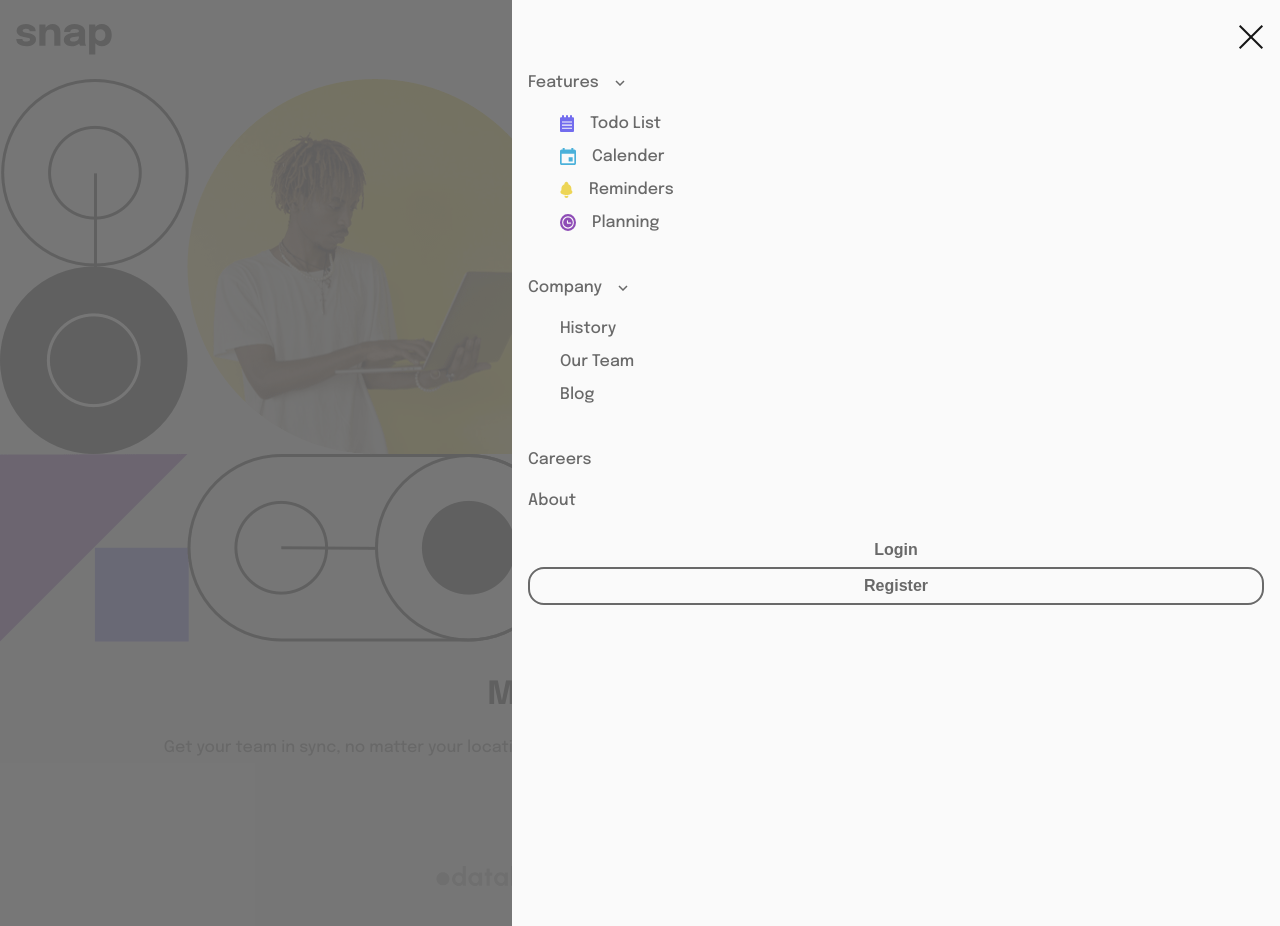
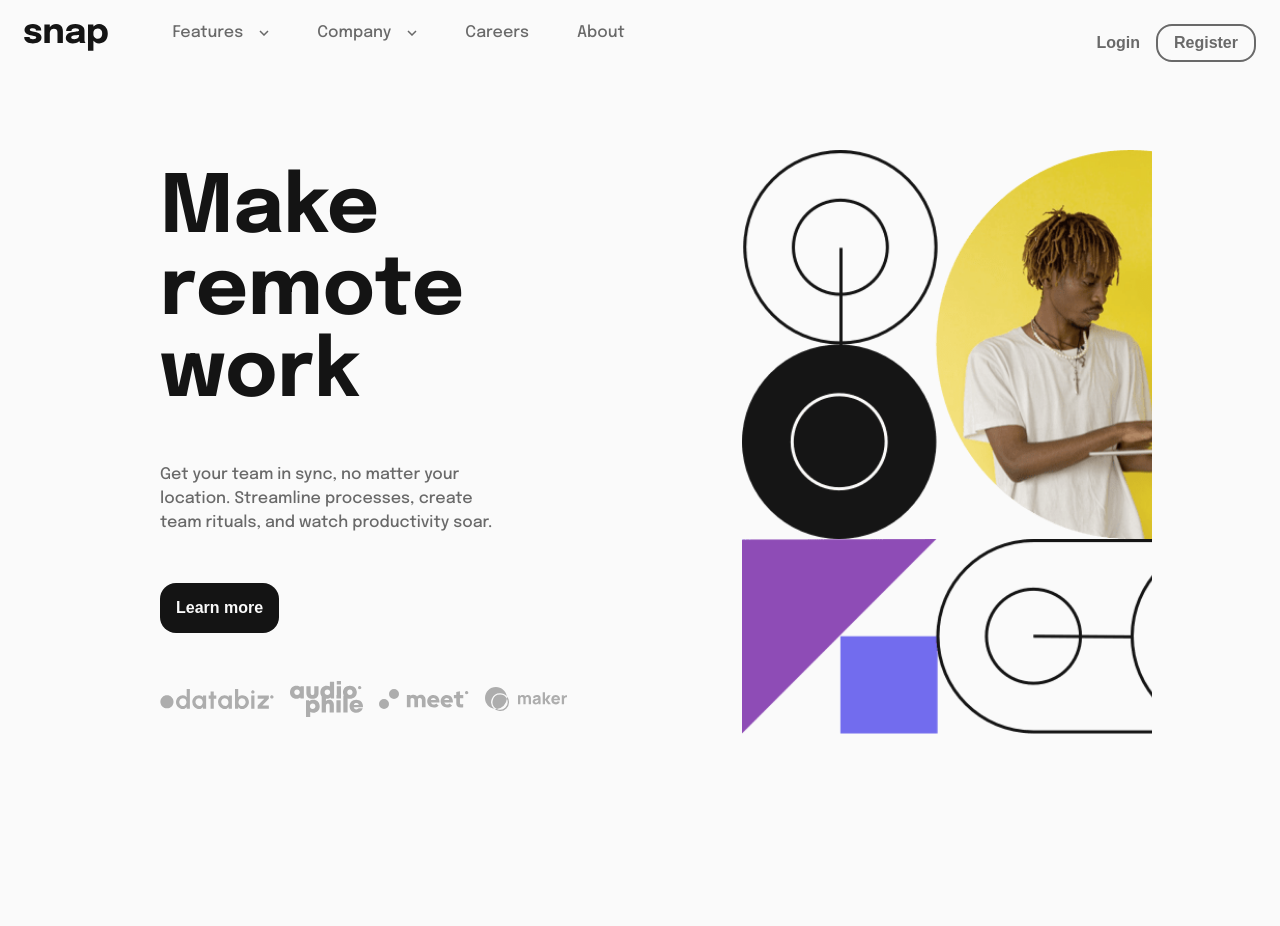
Before and after one commit to GrahamTheobald/intro-section-with-dropdown-navigation-main, a plain HTML site: page index.html in a window 1280 px wide. After the commit the page ends 800 px from the top, so only its background shows below. Drawn offline with Linux system fonts and the light colour scheme.

Commit message:
drop down menus applied

```diff
--- a/css/styles.scss
+++ b/css/styles.scss
@@ -17,7 +17,8 @@ body {
     font-size: 16px;
     color: $AlmostBlack;
     background-color: $AlmostWhite;
-    position: relative
+    position: relative;
+    height: 100vh;
 }
 img {
     max-width: 100%;
@@ -33,8 +34,8 @@ ul {
 .header {
     display: flex;
     align-items: flex-start;
-    // width: 100%;
-    padding: 1.5rem 1rem;
+    padding: 1.5rem;
+
     .logo {
         width: 6rem;
         height: auto;
@@ -43,11 +44,18 @@ ul {
         margin-left: auto;
         width: 2rem;
     }
+    &__nav.reveal {
+        display: block;
+    }
     &__nav {
+        display: none;
         position: absolute;
         inset: 0 0 0 0;
         background-color: $MediumGray2;
         .menu {
+            li {
+                cursor: pointer;
+            }
             display: flex;
             flex-direction: column;
             gap: 1.5rem;
@@ -62,10 +70,19 @@ ul {
                 align-items: center;
             }
             .menu-revealed {
+                height: 0px;
+                overflow: hidden;
+                transition: all 0.7s ease-in;
+            }
+            .menu-revealed.reveal {
+                height: auto;
+                max-height: 200px;
                 padding: 1.5rem 2rem;
                 ul {
                     display: flex;
                     flex-direction: column;
+                    // overflow: hidden;
+                    min-height: 0px;
                     gap: 1rem;
                     li {
                         display: flex;
@@ -89,6 +106,7 @@ ul {
                     font-weight: bold;
                     color: inherit;
                     background-color: inherit;
+                    cursor: pointer;
                 }
                 .register {
                     border: 2px solid $MediumGray;
@@ -99,12 +117,26 @@ ul {
 }
 
 main {
+    display: flex;
+    flex-direction: column;
+    height: calc(100% - 79px);
+
+    .hero {
+        background-image: url('../images/image-hero-mobile.png');
+        background-size: cover;
+        flex: 1;
+    }
+
+    .hero-desktop {
+        display: none;
+    }
     .info {
+        flex: 1;
         display: flex;
         flex-direction: column;
         align-items: center;
         gap: 1.5rem;
-        padding: 2rem 1rem;
+        padding: 2rem;
         text-align: center;
         h1 {
             font-size: 2rem;
@@ -121,7 +153,16 @@ main {
             font-weight: bold;
             border-radius: 1rem;
             background-color: $AlmostBlack;
-            color: $AlmostWhite
+            color: $AlmostWhite;
+            transition: all .3s ease-in;
+        }
+        button:hover {
+
+            outline-width: 1px;
+            outline-style: solid;
+            outline-color: $AlmostBlack;
+            color: $AlmostBlack;
+            background-color: $AlmostWhite;
         }
         footer {
             display: flex;
@@ -133,3 +174,81 @@ main {
         }
     }
 }
+
+@media screen and (min-width: 600px) {
+    .header {
+        gap: 2rem;
+        .menu-button {
+            display: none;
+        }
+        &__nav {
+            display: block;
+            position: static;
+            width: 100%;
+            margin-left: 2rem;
+            .menu {
+                padding: 0;
+                position: static;
+                flex-direction: row;
+                gap: 3rem;
+                .close-menu-button {
+                    display: none;
+                }
+                .login {
+                    display: flex;
+                    flex-direction: row;
+                    margin-left: auto;
+                }
+                ul {
+                    overflow: visible;
+                }
+                li {
+                    position: relative;
+                }
+                .menu-revealed.reveal{
+                    position: absolute;
+                    background-color: white;
+                    top: 2rem;
+                    right: 0;
+                    border-radius: 1rem;
+                    box-shadow: 0 10px 30px $MediumGray2;
+                    li {
+                        white-space: nowrap;
+                    }
+                }
+            }
+        }
+    }
+
+    main {
+        flex-direction: row-reverse;
+        gap: 3rem;
+        padding: 4rem 8rem;
+        height: calc(100% - 87px);
+
+        .info {
+            display: flex;
+            flex-direction: column;
+            gap: 3rem;
+            justify-content: center;
+            align-items: flex-start;
+            flex: 55;
+            h1 {
+                font-size: 5rem;
+                text-align: left;
+            }
+            p {
+                text-align: left;
+                max-width: 70%;
+            }
+            footer {
+                margin-top: auto;
+            }
+        }
+        .hero {
+            display: block;
+            flex: 45;
+            height: 100%;
+        }
+    }
+}
--- a/index.html
+++ b/index.html
@@ -3,9 +3,9 @@
 <head>
   <meta charset="UTF-8">
   <meta name="viewport" content="width=device-width, initial-scale=1.0"> <!-- displays site properly based on user's device -->
-
   <link rel="icon" type="image/png" sizes="32x32" href="./images/favicon-32x32.png">
   <link rel="stylesheet" href="css/styles.css">
+  <script src="script.js" src="./script.js" defer></script>
   <title>Frontend Mentor | Intro section with dropdown navigation</title>
 </head>
 <body>
@@ -63,13 +63,13 @@
           </div>
         </ul>
       </nav>
-    <img class="menu-button hidden" src="./images/icon-menu.svg" alt="menu">
+      <img class="menu-button" src="./images/icon-menu.svg" alt="menu">
 
     </header>
     <main>
-    <div>
-      <img src="./images/image-hero-mobile.png" alt="hero">
-      <img class="hidden" src="./images/image-hero-desktop.png" alt="hero">
+      <div class="hero">
+        <!-- <img class="hero-mobile" src="./images/image-hero-mobile.png" alt="hero">
+        <img class="hero-desktop" src="./images/image-hero-desktop.png" alt="hero"> -->
       </div>
       <div class="info">
         <h1>
--- /dev/null
+++ b/script.js
@@ -0,0 +1,30 @@
+const menuItems = document.querySelectorAll(".menu-item")
+const mobileMenu = document.querySelector(".menu-button")
+const mobileCloseMenu = document.querySelector(".close-menu-button")
+const headerNav = document.querySelector(".header__nav")
+
+
+menuItems.forEach(item => {
+    item.addEventListener("click", () => {
+        const menu = item.closest('li').querySelector('.menu-revealed')
+        if (menu.matches(".reveal")) {
+            item.querySelector(".up").classList.add("hidden")
+            item.querySelector(".down").classList.remove("hidden")
+            menu.classList.remove("reveal")
+        }
+        else {
+
+            item.querySelector(".up").classList.remove("hidden")
+            item.querySelector(".down").classList.add("hidden")
+            menu.classList.add("reveal")
+        }
+    })
+})
+
+mobileMenu.addEventListener("click", () => {
+    headerNav.classList.add("reveal")
+})
+
+mobileCloseMenu.addEventListener("click", () => {
+    headerNav.classList.remove("reveal")
+})
```
Also changed, not shown: Screenshot 2022-09-20 at 16.57.25.png (added), css/styles.css, 3 other files. Lines whose indentation alone changed are shown as unchanged.
